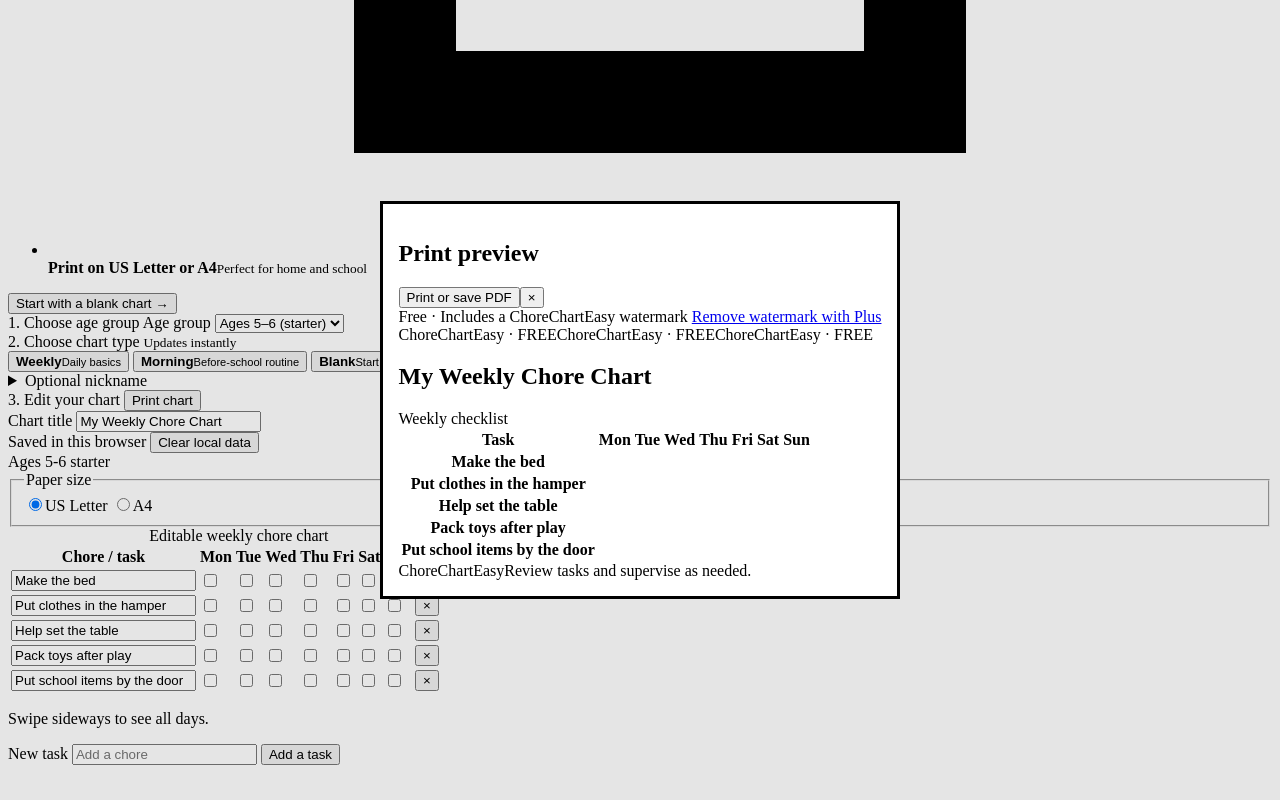
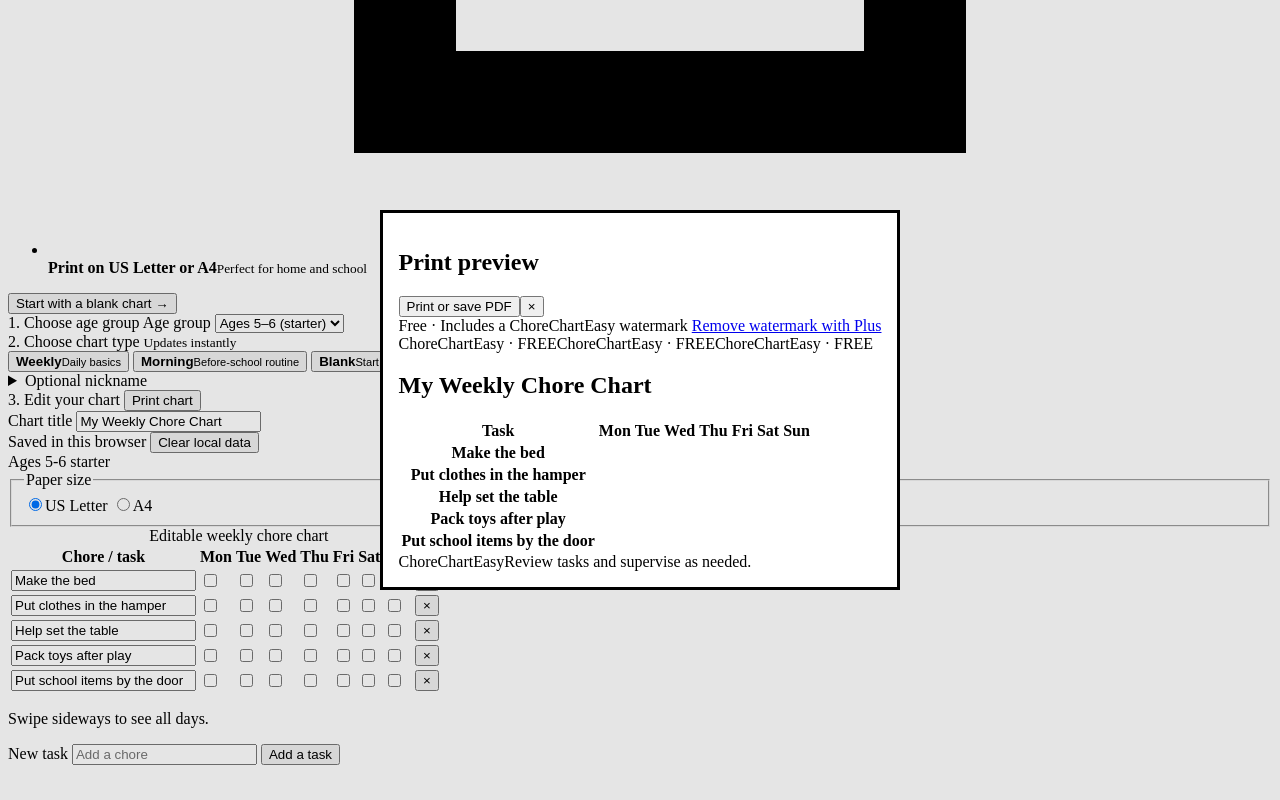
Before and after one commit to shibin802/chorecharteasy-site, a website with bundled scripts: page index.html in a window 1280 px wide. Both pictures are taken after a click on the button "Print chart". Shown: the part 3823-4623 px from the top of the page. Built offline with nearby package versions, Linux system fonts and the light colour scheme; files whose address does not match are found by name.

Commit message:
Remove redundant checklist subtitle from print layout

```diff
--- a/index.html
+++ b/index.html
@@ -311,7 +311,7 @@
     <div class="print-access-note"><span data-print-plan>Free · Includes a ChoreChartEasy watermark</span> <a href="/pricing" data-print-upgrade>Remove watermark with Plus</a></div>
     <div class="dialog-body">
       <article class="print-sheet" id="print-sheet" data-paper="letter"><div class="print-watermark" aria-hidden="true"><span>ChoreChartEasy · FREE</span><span>ChoreChartEasy · FREE</span><span>ChoreChartEasy · FREE</span></div>
-        <header class="print-head"><h2 id="print-title">My Weekly Chore Chart</h2><div class="print-meta">Weekly checklist</div></header>
+        <header class="print-head"><h2 id="print-title">My Weekly Chore Chart</h2></header>
         <table class="print-table"><thead><tr id="print-days"></tr></thead><tbody id="print-rows"></tbody></table>
         <footer class="print-footer"><span>ChoreChartEasy</span><span>Review tasks and supervise as needed.</span></footer>
       </article>
```
Also changed, not shown: 1 other file.
